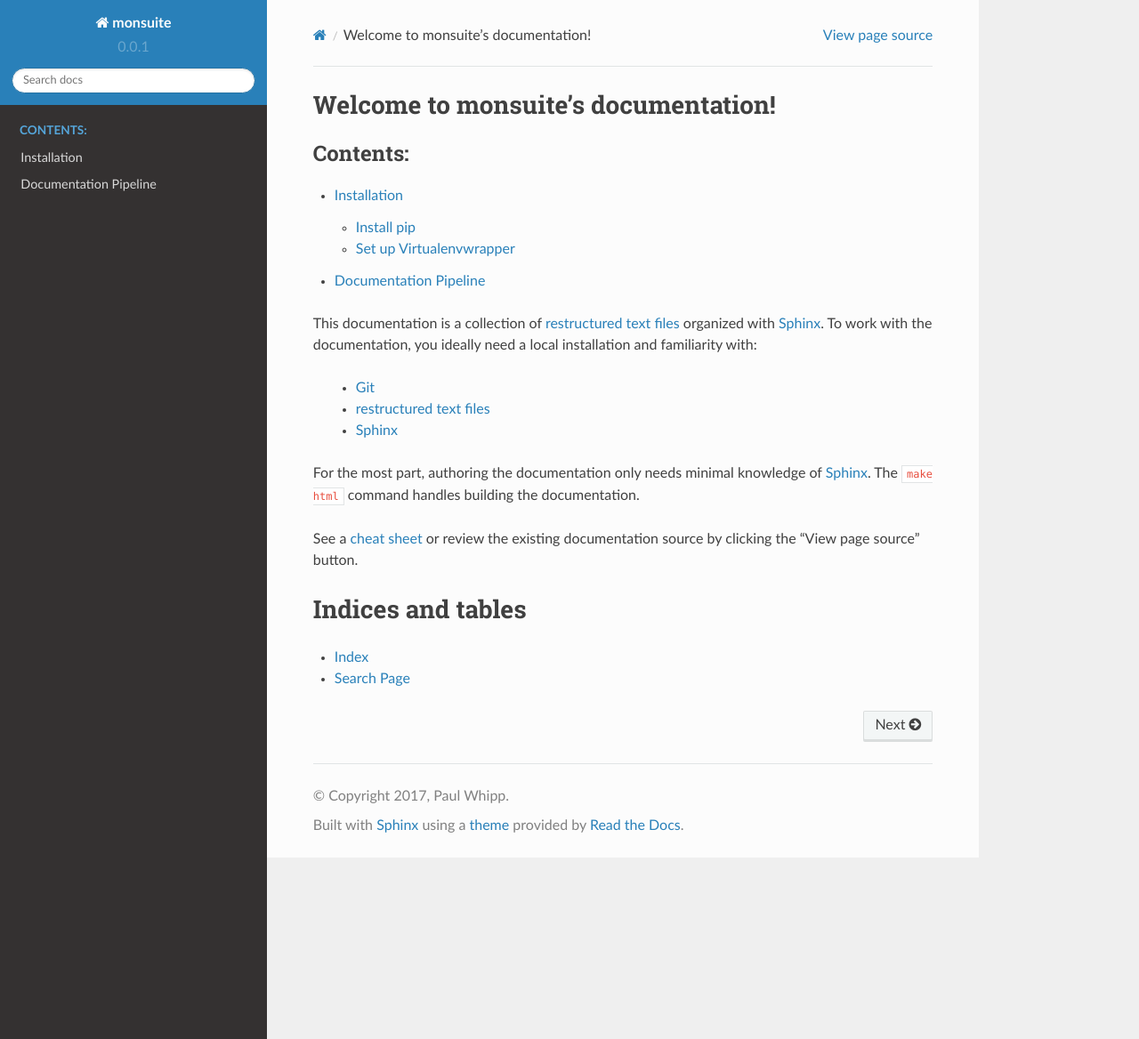
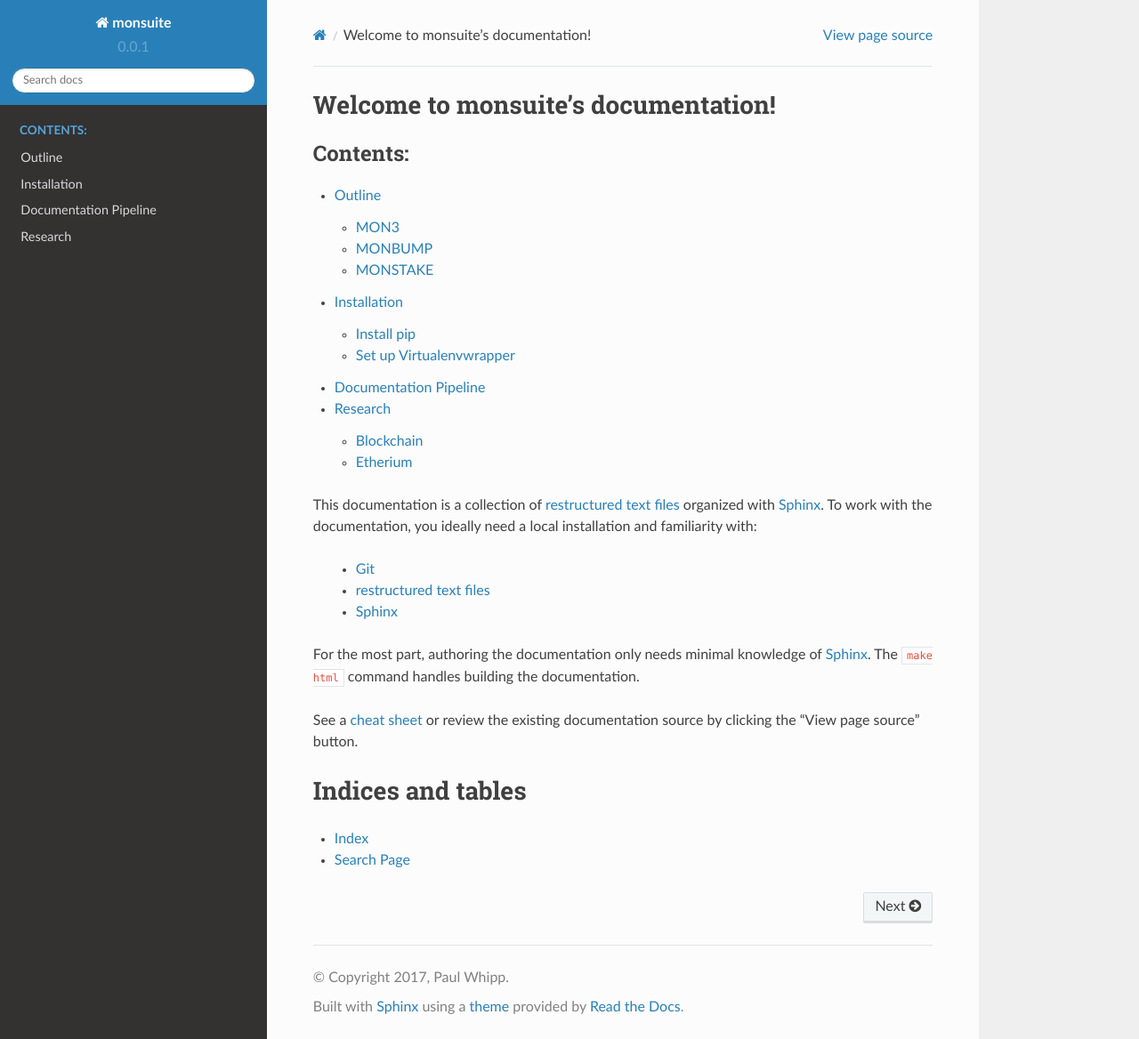
Before and after one commit to pwhipp/monsuite, a Sphinx documentation site: the page built from documentation/index.rst, in a window 1280 px wide and 1168 px high. Shown: the whole window at 89% size. Built offline with Sphinx 7.4.7 and the Read the Docs theme 2.0.0, drawn with Linux system fonts in a browser that asks for light colours.

Commit message:
Add outline and research page

```diff
--- a/documentation/index.rst
+++ b/documentation/index.rst
@@ -5,8 +5,10 @@ Welcome to monsuite's documentation!
    :maxdepth: 2
    :caption: Contents:
 
+   docs/outline
    docs/installation
    docs/documentation_pipeline
+   docs/research
 
 This documentation is a collection of `restructured text files`_ organized with `Sphinx`_. To work with the
 documentation, you ideally need a local installation and familiarity with:
```
